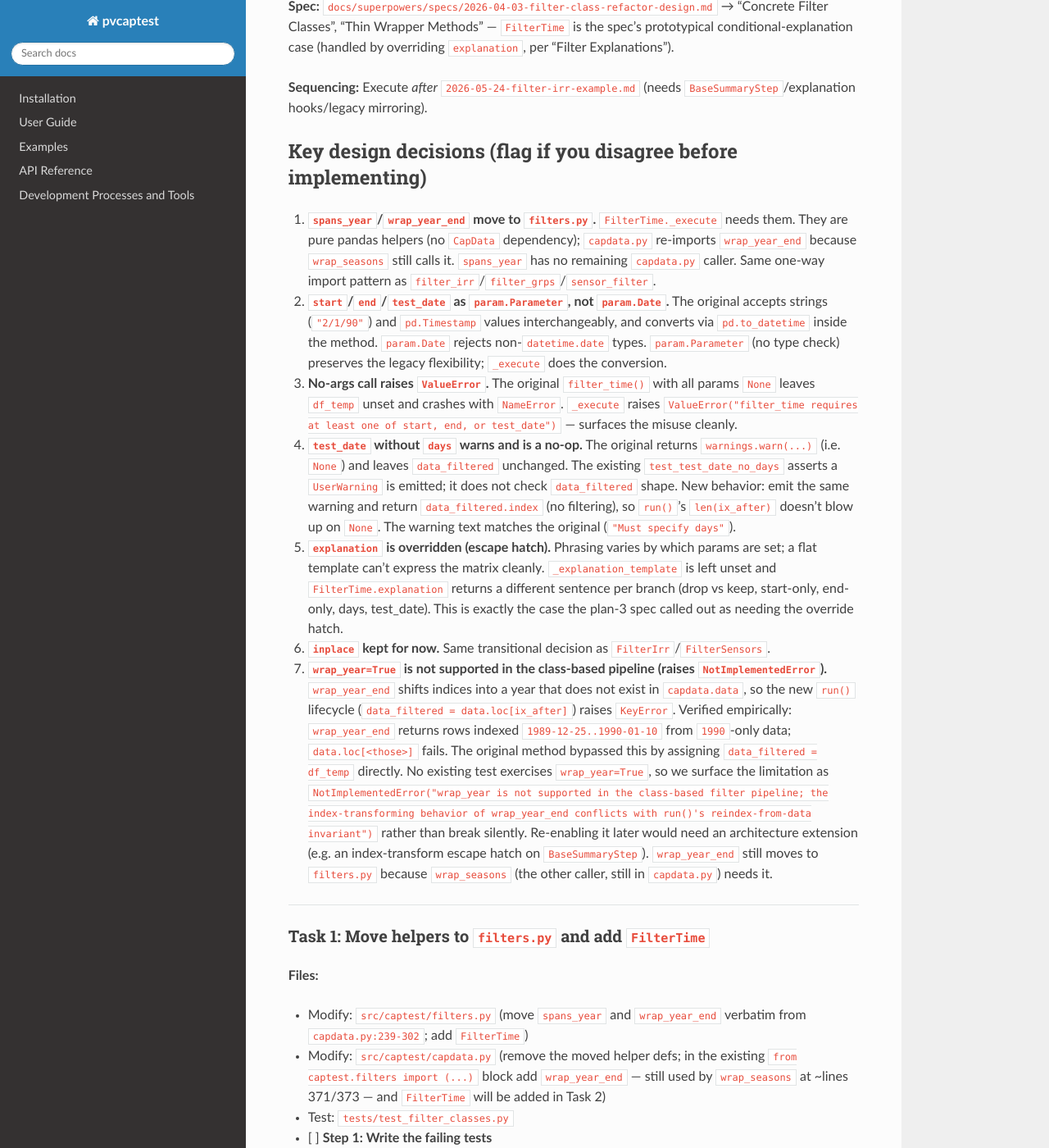
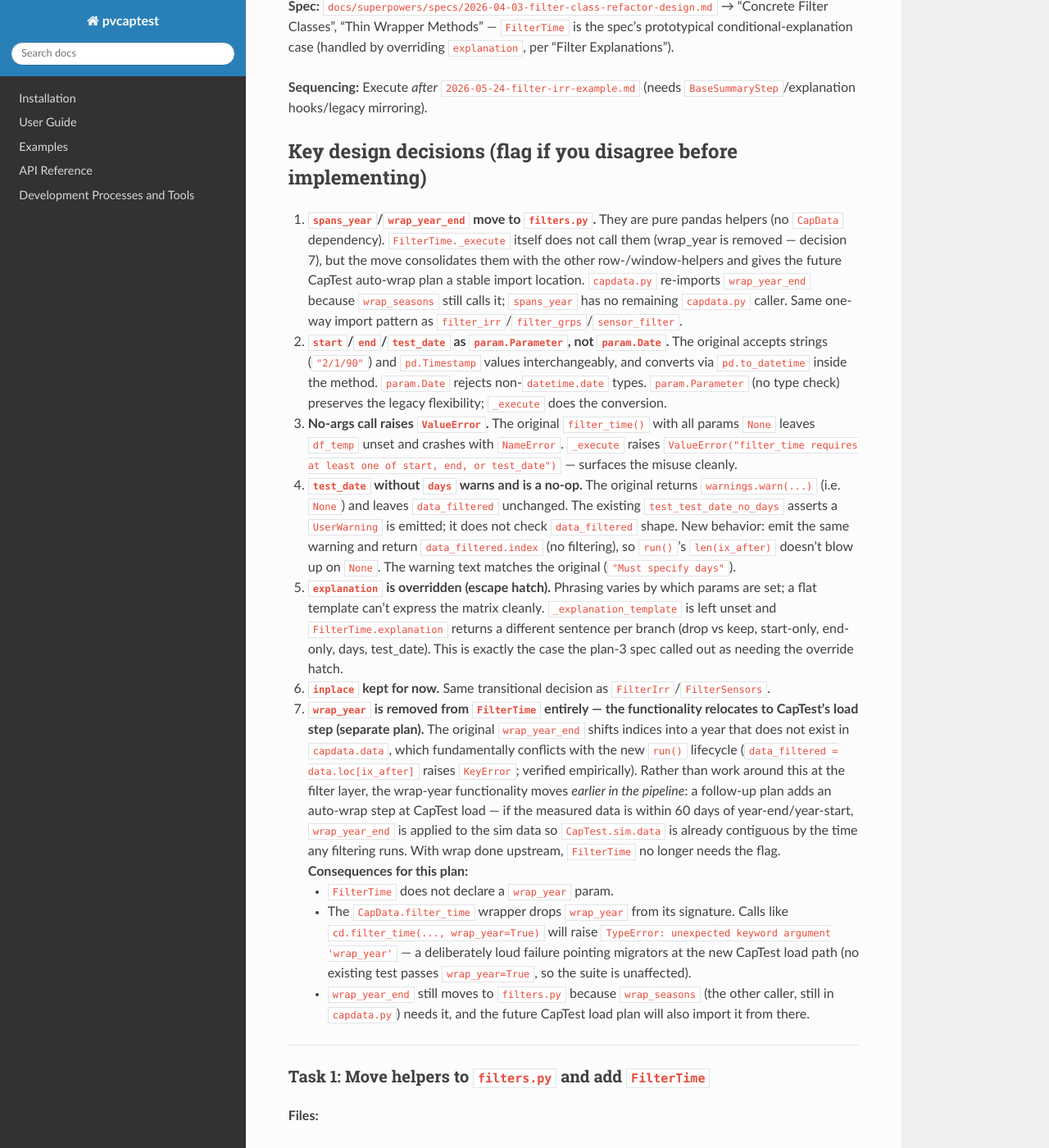
Before and after one commit to pvcaptest/pvcaptest, a Sphinx documentation site: the page built from docs/superpowers/plans/2026-06-01-filter-time.md, in a window 1280 px wide and 1400 px high, scrolled down 632 px. Shown: the whole window at 82% size. Built offline with Sphinx 7.4.7 and the Read the Docs theme 3.1.0, drawn with Linux system fonts in a browser that asks for light colours; pages that are not in the unit, such as notebooks, are missing from menus; some of the changed text lies outside the part shown.

Commit message:
docs: drop wrap_year from FilterTime; relocate to CapTest auto-wrap plan
wrap_year_end is an index-transforming operation that fundamentally
conflicts with run()'s reindex-from-data invariant. Per design discussion,
the wrap functionality moves earlier in the pipeline: a future CapTest plan
adds an auto-wrap toggle (kwarg, default True) that applies wrap_year_end
to the sim data at load time when measured data is within 60 days of
year-end/start. With wrap done upstream, FilterTime no longer needs the
flag. FilterTime drops the wrap_year param entirely; the wrapper signature
drops it too (deliberately loud TypeError for legacy callers). spans_year
and wrap_year_end still move to filters.py for the future CapTest plan and
the existing wrap_seasons caller.

Co-Authored-By: Claude Opus 4.7 <noreply@anthropic.com>

```diff
--- a/docs/superpowers/plans/2026-06-01-filter-time.md
+++ b/docs/superpowers/plans/2026-06-01-filter-time.md
@@ -4,7 +4,7 @@
 
 **Goal:** Convert `filter_time` — the most branch-heavy filter — to `FilterTime`, with a conditional `explanation` property override (the escape hatch we designed for filters whose phrasing depends on which params are set).
 
-**Architecture:** `FilterTime` declares `start`, `end`, `test_date`, `days`, `drop`, `wrap_year` as params. `_execute` consolidates the original's four overlapping `if`-blocks into one resolution step (compute effective `start`/`end`, then choose wrap-year / drop-complement / slice). Because phrasing varies with which params are set, `FilterTime` **overrides `explanation` directly** instead of relying on a flat `_explanation_template`. Two `filter_time` helpers (`spans_year`, `wrap_year_end`) live in `capdata.py` today; they move to `filters.py` so `FilterTime._execute` can use them without a back-import cycle. `capdata.py` re-imports `wrap_year_end` (still used by `wrap_seasons`); `spans_year` has no remaining `capdata.py` caller.
+**Architecture:** `FilterTime` declares `start`, `end`, `test_date`, `days`, `drop` as params (`wrap_year` is removed — see decision 7). `_execute` consolidates the original's four overlapping `if`-blocks into one resolution step (compute effective `start`/`end`, then choose drop-complement / slice). Because phrasing varies with which params are set, `FilterTime` **overrides `explanation` directly** instead of relying on a flat `_explanation_template`. Two `filter_time` helpers (`spans_year`, `wrap_year_end`) live in `capdata.py` today; they move to `filters.py` so they live in one place. `capdata.py` re-imports `wrap_year_end` (still used by `wrap_seasons`); `spans_year` has no remaining `capdata.py` caller and is positioned for the future CapTest auto-wrap plan.
 
 **Tech Stack:** Python, `param`, pandas, pytest, `just`.
 
@@ -14,13 +14,16 @@
 
 ## Key design decisions (flag if you disagree before implementing)
 
-1. **`spans_year`/`wrap_year_end` move to `filters.py`.** `FilterTime._execute` needs them. They are pure pandas helpers (no `CapData` dependency); `capdata.py` re-imports `wrap_year_end` because `wrap_seasons` still calls it. `spans_year` has no remaining `capdata.py` caller. Same one-way import pattern as `filter_irr`/`filter_grps`/`sensor_filter`.
+1. **`spans_year`/`wrap_year_end` move to `filters.py`.** They are pure pandas helpers (no `CapData` dependency). `FilterTime._execute` itself does not call them (wrap_year is removed — decision 7), but the move consolidates them with the other row-/window-helpers and gives the future CapTest auto-wrap plan a stable import location. `capdata.py` re-imports `wrap_year_end` because `wrap_seasons` still calls it; `spans_year` has no remaining `capdata.py` caller. Same one-way import pattern as `filter_irr`/`filter_grps`/`sensor_filter`.
 2. **`start`/`end`/`test_date` as `param.Parameter`, not `param.Date`.** The original accepts strings (`"2/1/90"`) and `pd.Timestamp` values interchangeably, and converts via `pd.to_datetime` inside the method. `param.Date` rejects non-`datetime.date` types. `param.Parameter` (no type check) preserves the legacy flexibility; `_execute` does the conversion.
 3. **No-args call raises `ValueError`.** The original `filter_time()` with all params `None` leaves `df_temp` unset and crashes with `NameError`. `_execute` raises `ValueError("filter_time requires at least one of start, end, or test_date")` — surfaces the misuse cleanly.
 4. **`test_date` without `days` warns and is a no-op.** The original returns `warnings.warn(...)` (i.e. `None`) and leaves `data_filtered` unchanged. The existing `test_test_date_no_days` asserts a `UserWarning` is emitted; it does not check `data_filtered` shape. New behavior: emit the same warning and return `data_filtered.index` (no filtering), so `run()`'s `len(ix_after)` doesn't blow up on `None`. The warning text matches the original (`"Must specify days"`).
 5. **`explanation` is overridden (escape hatch).** Phrasing varies by which params are set; a flat template can't express the matrix cleanly. `_explanation_template` is left unset and `FilterTime.explanation` returns a different sentence per branch (drop vs keep, start-only, end-only, days, test_date). This is exactly the case the plan-3 spec called out as needing the override hatch.
 6. **`inplace` kept for now.** Same transitional decision as `FilterIrr`/`FilterSensors`.
-7. **`wrap_year=True` is not supported in the class-based pipeline (raises `NotImplementedError`).** `wrap_year_end` shifts indices into a year that does not exist in `capdata.data`, so the new `run()` lifecycle (`data_filtered = data.loc[ix_after]`) raises `KeyError`. Verified empirically: `wrap_year_end` returns rows indexed `1989-12-25..1990-01-10` from `1990`-only data; `data.loc[<those>]` fails. The original method bypassed this by assigning `data_filtered = df_temp` directly. No existing test exercises `wrap_year=True`, so we surface the limitation as `NotImplementedError("wrap_year is not supported in the class-based filter pipeline; the index-transforming behavior of wrap_year_end conflicts with run()'s reindex-from-data invariant")` rather than break silently. Re-enabling it later would need an architecture extension (e.g. an index-transform escape hatch on `BaseSummaryStep`). `wrap_year_end` still moves to `filters.py` because `wrap_seasons` (the other caller, still in `capdata.py`) needs it.
+7. **`wrap_year` is removed from `FilterTime` entirely — the functionality relocates to CapTest's load step (separate plan).** The original `wrap_year_end` shifts indices into a year that does not exist in `capdata.data`, which fundamentally conflicts with the new `run()` lifecycle (`data_filtered = data.loc[ix_after]` raises `KeyError`; verified empirically). Rather than work around this at the filter layer, the wrap-year functionality moves *earlier in the pipeline*: a follow-up plan adds an auto-wrap step at CapTest load — if the measured data is within 60 days of year-end/year-start, `wrap_year_end` is applied to the sim data so `CapTest.sim.data` is already contiguous by the time any filtering runs. With wrap done upstream, `FilterTime` no longer needs the flag. **Consequences for this plan:**
+   - `FilterTime` does not declare a `wrap_year` param.
+   - The `CapData.filter_time` wrapper drops `wrap_year` from its signature. Calls like `cd.filter_time(..., wrap_year=True)` will raise `TypeError: unexpected keyword argument 'wrap_year'` — a deliberately loud failure pointing migrators at the new CapTest load path (no existing test passes `wrap_year=True`, so the suite is unaffected).
+   - `wrap_year_end` still moves to `filters.py` because `wrap_seasons` (the other caller, still in `capdata.py`) needs it, and the future CapTest load plan will also import it from there.
 
 ---
 
@@ -149,15 +152,11 @@ class TestFilterTime:
         f.run(cd_time)
         assert f.explanation == "Data after 2023-02-15 was removed."
 
-    def test_execute_wrap_year_raises_not_implemented(self):
-        cd = CapData("wrap")
-        idx = pd.date_range("1990-01-01", "1990-12-31", freq="D")
-        cd.data = pd.DataFrame({"power": range(len(idx))}, index=idx)
-        cd.data_filtered = cd.data.copy()
-        # start in 1989, end in 1990 -> spans_year triggers the wrap path
-        f = FilterTime(start="1989-12-25", end="1990-01-10", wrap_year=True)
-        with pytest.raises(NotImplementedError, match="wrap_year"):
-            f._execute(cd)
+    def test_wrap_year_kwarg_is_rejected(self):
+        # wrap_year was removed from the FilterTime params; passing it should
+        # raise. (CapTest auto-wrap is the new home for this functionality.)
+        with pytest.raises(TypeError):
+            FilterTime(wrap_year=True)
 
     def test_helpers_importable_from_filters(self):
         from captest.filters import spans_year, wrap_year_end
@@ -239,10 +238,6 @@ class FilterTime(BaseFilter):
         default=False,
         doc="When True with start+end, remove the window instead of keeping it.",
     )
-    wrap_year = param.Boolean(
-        default=False,
-        doc="Rotate year-end-spanning windows into a contiguous period.",
-    )
 
     def _execute(self, capdata):
         df = capdata.data_filtered
@@ -277,26 +272,13 @@ class FilterTime(BaseFilter):
                 "filter_time requires at least one of start, end, or test_date"
             )
 
-        # wrap_year only meaningful when a bounded window is in play (user gave
-        # both start+end, or any combination involving days/test_date).
-        bounded = self.days is not None or (
-            self.start is not None and self.end is not None
+        # drop only applies when the user gave both start and end (matches the
+        # original method's behavior: drop is ignored for start-only / end-only
+        # / test_date / days combinations).
+        should_drop = (
+            self.drop and self.start is not None and self.end is not None
         )
-        should_wrap = self.wrap_year and bounded and spans_year(start, end)
-        should_drop = (
-            self.drop
-            and self.start is not None
-            and self.end is not None
-            and not should_wrap
-        )
-
-        if should_wrap:
-            raise NotImplementedError(
-                "wrap_year is not supported in the class-based filter "
-                "pipeline; the index-transforming behavior of wrap_year_end "
-                "conflicts with run()'s reindex-from-data invariant."
-            )
-        elif should_drop:
+        if should_drop:
             selected = df.loc[start:end, :]
             df_temp = df.loc[df.index.difference(selected.index), :]
         else:
@@ -445,9 +426,12 @@ Replace the entire current method (the `@update_summary` line through its final
         inplace : bool, default True
             If True, record the filter step and update data_filtered. If False,
             return the filtered DataFrame without recording a step.
-        wrap_year : bool, default False
-            If True, rotate year-end-spanning windows into a contiguous period
-            (see ``wrap_year_end``).
+
+        Notes
+        -----
+        The ``wrap_year`` parameter from the previous implementation has been
+        removed. Year-end-spanning data is now handled by an auto-wrap step at
+        CapTest load time (see the CapTest auto-wrap plan).
         """
         flt = FilterTime(
             start=start,
@@ -500,13 +483,13 @@ git commit -m "refactor: make CapData.filter_time a thin wrapper over FilterTime
 ## Self-Review
 
 **1. Spec coverage (this filter):**
-- "Concrete Filter Classes" (FilterTime with start/end/drop/days/test_date/wrap_year) → Task 1. ✓
+- "Concrete Filter Classes" (FilterTime with start/end/drop/days/test_date) → Task 1. ✓ `wrap_year` is intentionally removed from this scope and relocates to a future CapTest auto-wrap plan (decision 7).
 - "Filter Explanations → override hatch for conditional filters" → Task 1's `explanation` override. ✓
 - "Thin Wrapper Methods" → Task 2. ✓
 - Defensive improvements (no-args `ValueError`, test_date-no-days warn + keep-all) are honest reads of the original's known bugs and don't break any existing test.
 
 **2. Placeholder scan:** No TBDs. Every code step shows complete code; every run step has a command + expected result. The "Quick check" after Step 4 of Task 1 catches stray `spans_year` callers before they bite.
 
-**3. Type/name consistency:** `FilterTime` params (`start`, `end`, `test_date`, `days`, `drop`, `wrap_year`), the runtime attrs `_effective_start`/`_effective_end`, `_legacy_name`, the `explanation` override, and the wrapper signature match across `filters.py`, `capdata.py`, and the tests. `spans_year`/`wrap_year_end` move with their existing signatures; `wrap_year_end` is re-imported alphabetically.
+**3. Type/name consistency:** `FilterTime` params (`start`, `end`, `test_date`, `days`, `drop`), the runtime attrs `_effective_start`/`_effective_end`, `_legacy_name`, the `explanation` override, and the wrapper signature (no `wrap_year`) match across `filters.py`, `capdata.py`, and the tests. `spans_year`/`wrap_year_end` move with their existing signatures; `wrap_year_end` is re-imported alphabetically.
 
 **Risk note (repeat of the FilterSensors-class gap):** before deleting `spans_year`/`wrap_year_end` defs from `capdata.py`, the existing `grep -rnE` in Task 2 Step 7 will catch any `pvc.spans_year` / `pvc.wrap_year_end` test references. Treat any hit as a test-update step (consistent with the no-shim policy used for `csky`, `perc_difference`, `sensor_filter`).
```
Also changed, not shown: other parts of docs/superpowers/plans/2026-06-01-filter-time.md (+0 -2 lines).
